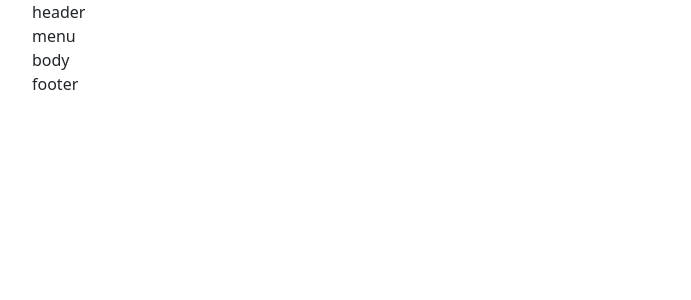
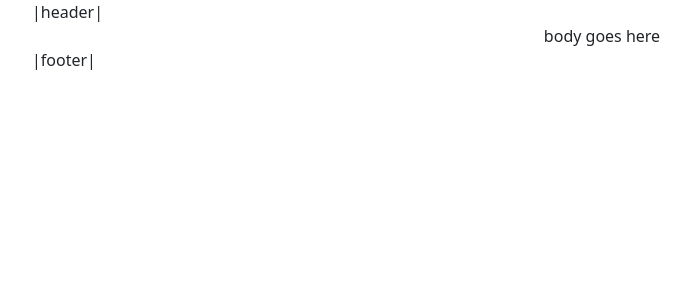
Before and after one commit to KlosStepan/cnb-react-interview, a React (Create React App) app: page / in a window 1280 px wide. Shown: the top 300 px of the page, without its empty margins (38-729 px from the left). Built offline with nearby package versions, Linux system fonts and the light colour scheme; no server answers.

Commit message:
Structure components mockup

```diff
--- a/src/App.tsx
+++ b/src/App.tsx
@@ -4,6 +4,10 @@ import 'bootstrap/dist/css/bootstrap.min.css';
 import { Container, Row } from 'reactstrap';
 import './App.css';
 import axios from 'axios';
+
+import Header from './blocks/Header';
+import Body from './blocks/Body';
+import Footer from './blocks/Footer';
 
 import URLEndPoint from './misc/URLEndPoint';
 import URLProxyPoint from './misc/URLProxyPoint';
@@ -44,10 +48,9 @@ function App() {
   return (
     <div className="App">
       <Container>
-        <Row>header</Row>
-        <Row>menu</Row>
-        <Row>body</Row>
-        <Row>footer</Row>
+        <Header />
+        <Body />
+        <Footer />
       </Container>
     </div>
   );
--- /dev/null
+++ b/src/blocks/Body.tsx
@@ -0,0 +1,7 @@
+import { Row } from 'reactstrap';
+function Body() {
+    return (<Row>
+        <span>body goes here</span>
+    </Row>)
+}
+export default Body
--- /dev/null
+++ b/src/blocks/Footer.tsx
@@ -0,0 +1,5 @@
+import { Row } from 'reactstrap';
+function Footer() {
+    return (<Row>|footer|</Row>)
+}
+export default Footer
--- /dev/null
+++ b/src/blocks/Header.tsx
@@ -0,0 +1,5 @@
+import { Row } from 'reactstrap';
+function Header() {
+    return (<Row>|header|</Row>)
+}
+export default Header
--- /dev/null
+++ b/src/components/TRow.tsx
@@ -0,0 +1,5 @@
+import { Row } from 'reactstrap';
+function TRow() {
+    return (<Row>|t row|</Row>)
+}
+export default TRow
--- /dev/null
+++ b/src/components/Table.tsx
@@ -0,0 +1,5 @@
+import { Row } from 'reactstrap';
+function Table() {
+    return (<Row>|table|</Row>)
+}
+export default Table
```
Also changed, not shown: 1 other file (tests, documents, lock files or other folders).
